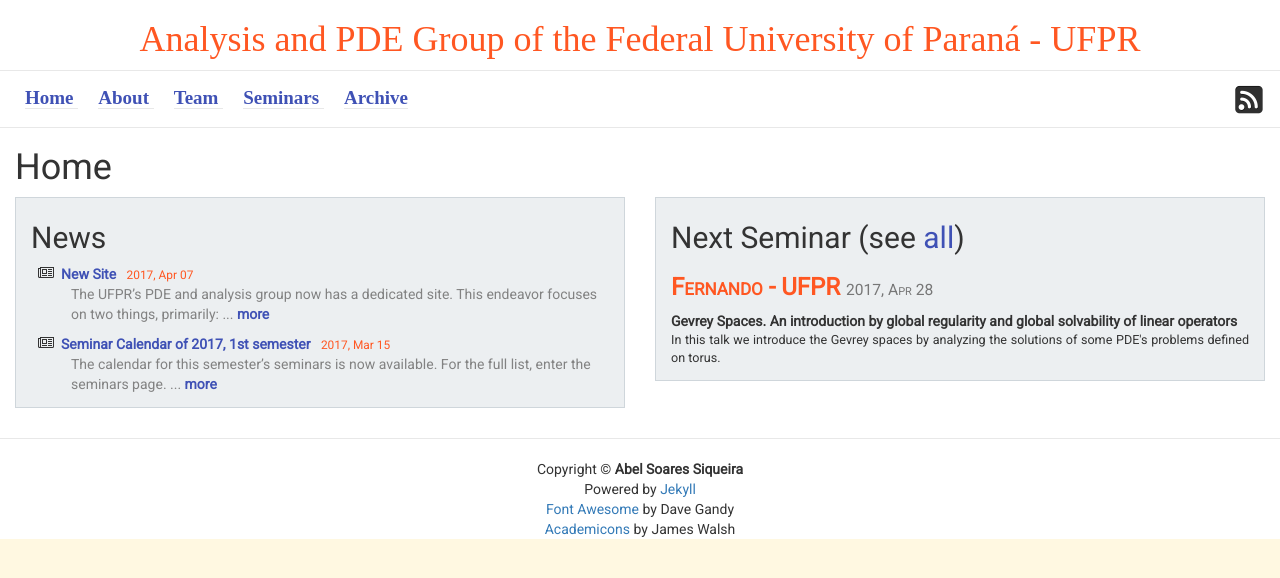
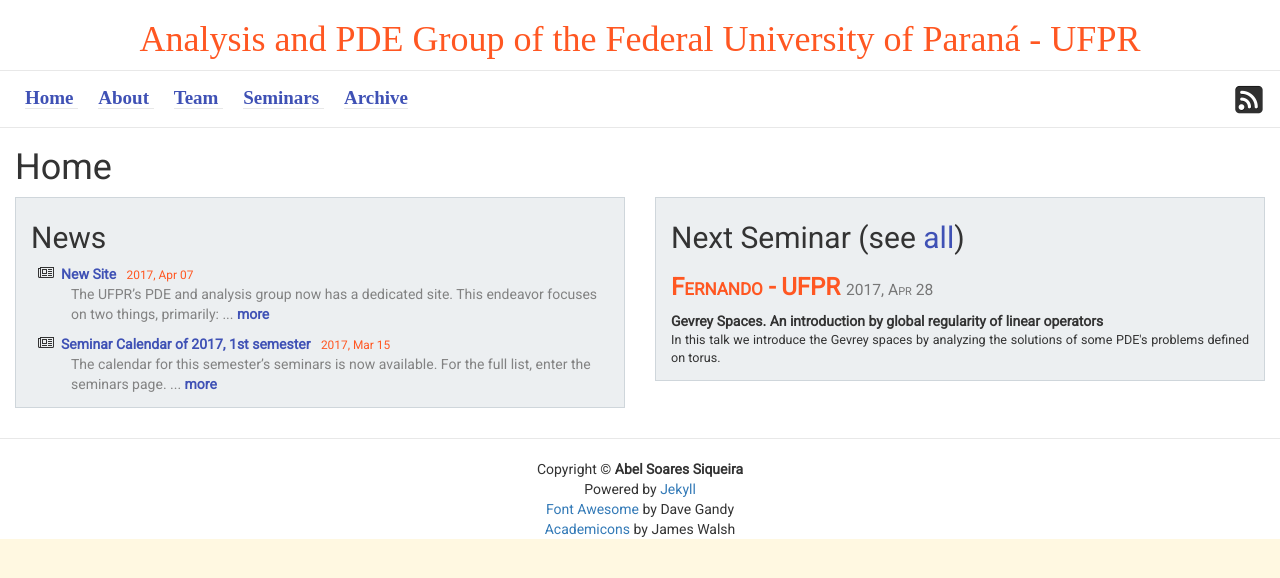
Before and after one commit to ufpr-pde/ufpr-opt.github.io, a Jekyll site: the page built from a_home.md, in a window 1280 px wide. Shown: the top 578 px of the page. Built offline with Jekyll 4.4.1, drawn with Linux system fonts in a browser that asks for light colours; some web fonts are replaced.

Commit message:
Update seminars.yml

```diff
--- a/_data/seminars.yml
+++ b/_data/seminars.yml
@@ -2,7 +2,7 @@
   date: 2017-04-28
   semester: 2017s1
   affiliation:
-  title: Gevrey Spaces. An introduction by global regularity and global solvability of linear operators
+  title: Gevrey Spaces. An introduction by global regularity  of linear operators
   abstract: >
     In this talk we introduce the Gevrey spaces by analyzing the solutions of some PDE's problems defined on torus.
 
```
